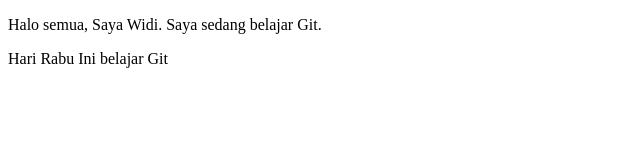
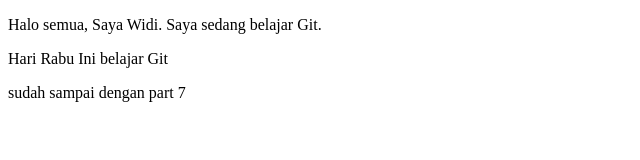
Before and after one commit to Widiieee/belajar-git, a plain HTML site: page index.html in a window 1280 px wide. Shown: the whole page, without its empty margins (0-640 px from the left). Drawn offline with Linux system fonts and the light colour scheme.

Commit message:
Simpan perubahan di index.html

```diff
--- a/index.html
+++ b/index.html
@@ -8,5 +8,6 @@
 <body>
     <p>Halo semua, Saya Widi. Saya sedang belajar Git.</p>
     <p>Hari Rabu Ini belajar Git</p>
+    <p>sudah sampai dengan part 7</p>
 </body>
 </html>
```
